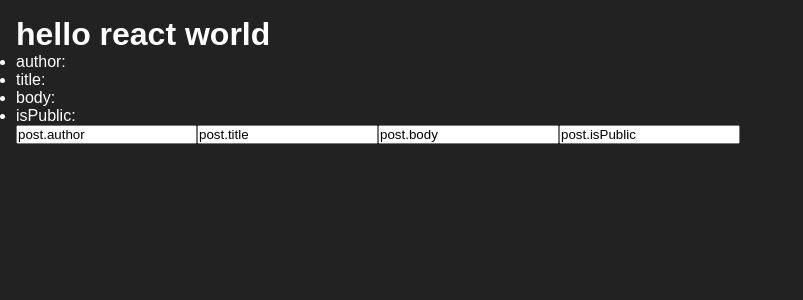
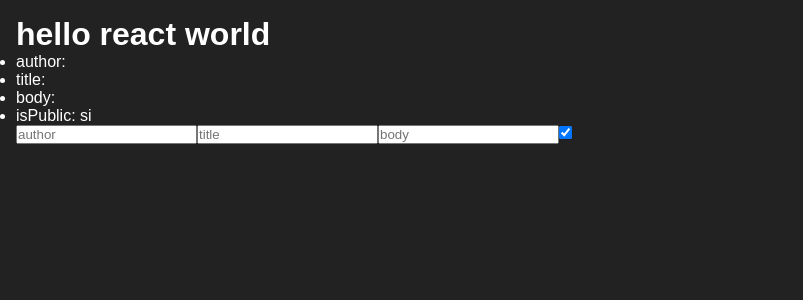
Before and after one commit to christiantondo/react-post-form, a React (Vite) app: page / in a window 1280 px wide. Shown: the top 300 px of the page, without its empty margins (0-803 px from the left). Built offline with nearby package versions, Linux system fonts and the light colour scheme.

Commit message:
app completed

```diff
--- a/src/App.jsx
+++ b/src/App.jsx
@@ -10,7 +10,26 @@ const postIniziale = {
 
 function App() {
 
-	const [post, setPost] = useState(postIniziale)
+	const [post, setPost] = useState(postIniziale);
+
+	function updateProperty(e) {
+		const elemento = e.target;
+		const newValue = elemento.value;
+		const key = elemento.name;
+
+		const nuovoPost = { ...post };
+		nuovoPost[key] = newValue;
+		setPost(nuovoPost);
+	}
+
+	function updateIsPublic(e) {
+		const elemento = e.target;
+		const newValue = elemento.checked;
+
+		const nuovoPost = { ...post };
+		nuovoPost.isPublic = newValue;
+		setPost(nuovoPost);
+	}
 
 	return (
 		<>
@@ -19,13 +38,13 @@ function App() {
 				<li>author: {post.author}</li>
 				<li>title: {post.title}</li>
 				<li>body: {post.body}</li>
-				<li>isPublic: {post.isPublic}</li>
+				<li>isPublic: {post.isPublic ? "si" : "no"}</li>
 			</ul>
 			<form>
-				<input name="author" placeholder="author" value="post.author" />
-				<input name="title" placeholder="title" value="post.title" />
-				<input name="body" placeholder="body" value="post.body" />
-				<input name="isPublic" placeholder="isPublic" value="post.isPublic" />
+				<input name="author" placeholder="author" value={post.author} onChange={updateProperty} />
+				<input name="title" placeholder="title" value={post.title} onChange={updateProperty} />
+				<input name="body" placeholder="body" value={post.body} onChange={updateProperty} />
+				<input name="isPublic" type="checkbox" checked={post.isPublic} onChange={updateIsPublic} />
 			</form>
 		</>
 	)
```
